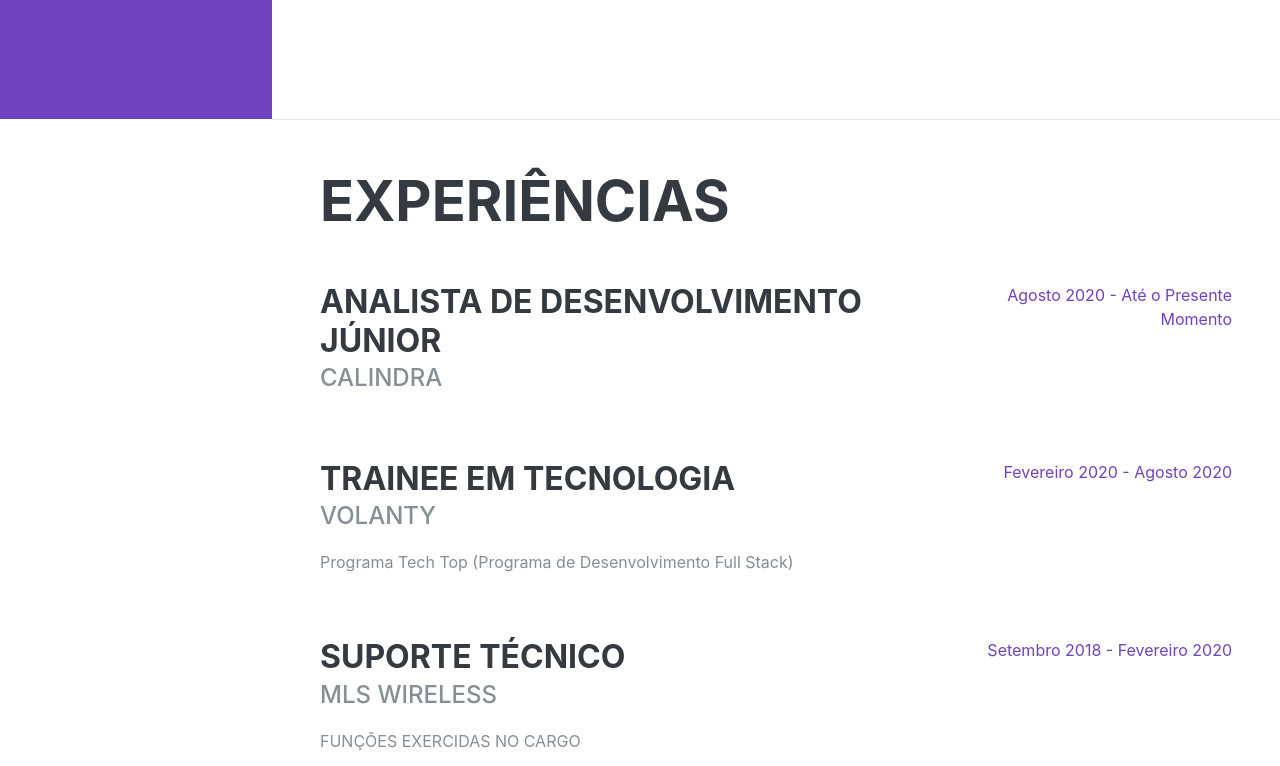
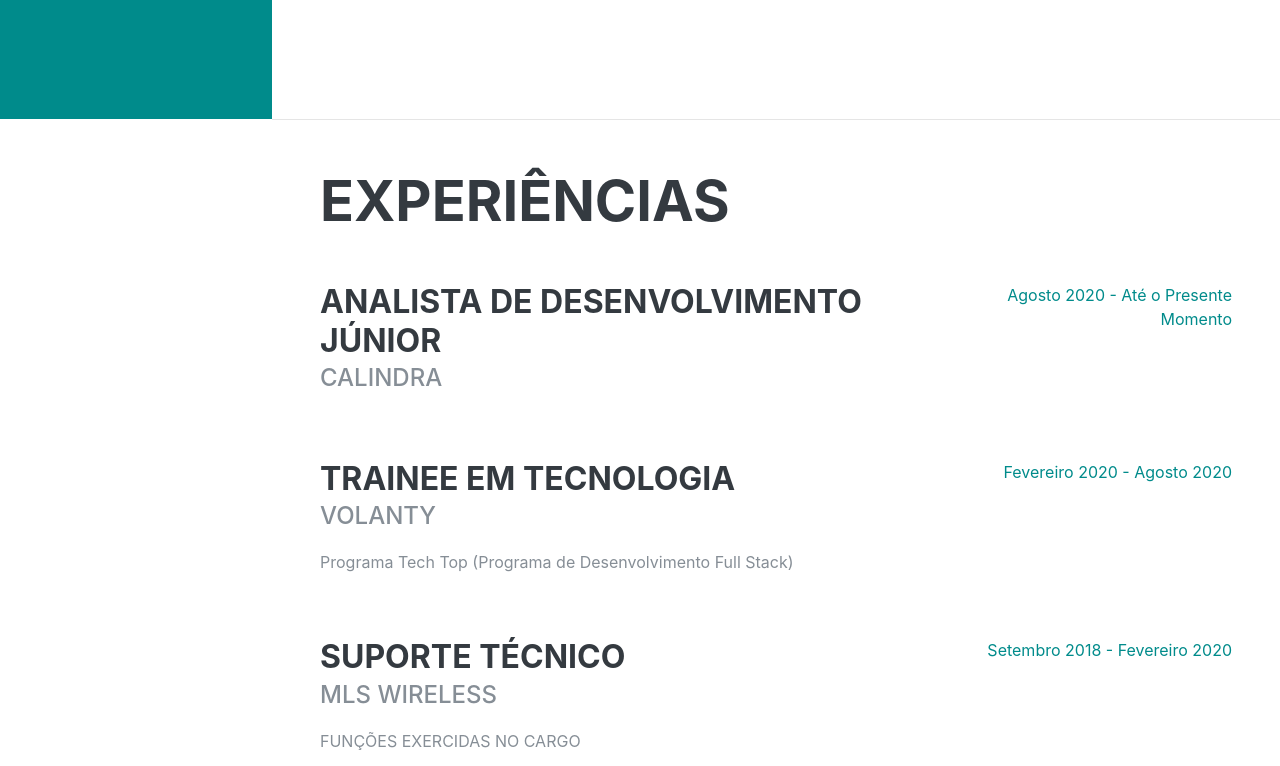
Before and after one commit to HMontarroyos/curriculum, a Gatsby site: page / in a window 1280 px wide. Shown: the part 681-1447 px from the top of the page. Built offline with nearby package versions, Linux system fonts and the light colour scheme; Gatsby itself is replaced by a stand-in of ours; a web font is replaced by a local one.

Commit message:
feat:Adicionando Variaveis de Cor

```diff
--- a/src/assets/sass/_global.scss
+++ b/src/assets/sass/_global.scss
@@ -27,7 +27,14 @@ h6 {
 h1 {
   font-size: 6rem;
   line-height: 5.5rem;
+  transition: 0.5s;
 }
+
+h1:hover {
+  font-size: 7rem;
+  line-height: 5.5rem;
+}
+
 
 h2 {
   font-size: 3.5rem;
--- a/src/assets/sass/_variables.scss
+++ b/src/assets/sass/_variables.scss
@@ -24,8 +24,10 @@ $yellow: #ffc107 !default;
 $green: #28a745 !default;
 $teal: #20c997 !default;
 $cyan: #17a2b8 !default;
+$SandyBrown:#F4A460 !default;
+$DarkCyan: #008B8B!default;
 
-$primary: $purple !default;
+$primary: $DarkCyan !default;
 $secondary: $gray-600 !default;
 $success: $green !default;
 $info: $cyan !default;
```
